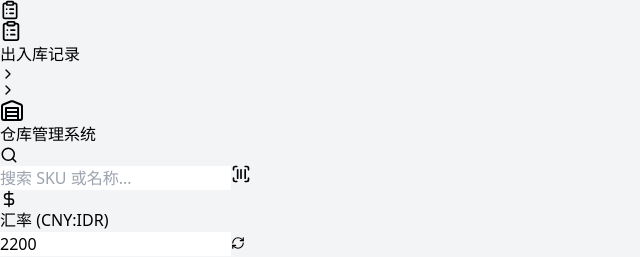
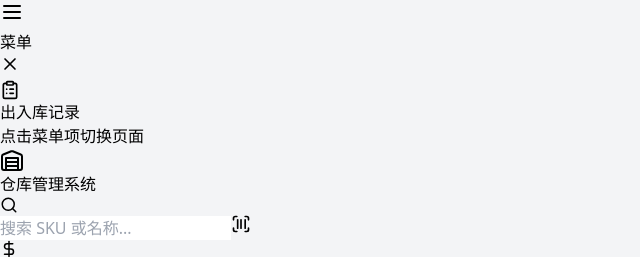
Before and after one commit to mnw01/inventory-app, a React (Vite) app: page / in a window 1280 px wide. Shown: the top 257 px of the page, without its empty margins (0-640 px from the left). Built offline with nearby package versions, Linux system fonts and the light colour scheme; no server answers.

Commit message:
feat: move sidebar to right side with slide-in animation

```diff
--- a/src/App.tsx
+++ b/src/App.tsx
@@ -226,12 +226,12 @@ function App() {
   };
 
   return (
-    <div className="min-h-screen bg-gray-50 flex">
-      {/* Sidebar */}
+    <div className="min-h-screen bg-gray-50">
+      {/* Sidebar - slides in from right */}
       <Sidebar onNavigate={setCurrentPage} currentPage={currentPage} />
 
-      {/* Main Container with left padding for sidebar */}
-      <div className="flex-1 flex flex-col ml-14">
+      {/* Main Container */}
+      <div className="flex flex-col min-h-screen">
         {/* Header / Navbar */}
         <header className="bg-white shadow-sm sticky top-0 z-30">
           <div className="max-w-7xl mx-auto px-4 sm:px-6 lg:px-8 py-4">
--- a/src/components/Sidebar.tsx
+++ b/src/components/Sidebar.tsx
@@ -1,5 +1,5 @@
 import { useState } from 'react';
-import { ClipboardList, ChevronRight } from 'lucide-react';
+import { ClipboardList, X, Menu } from 'lucide-react';
 
 interface SidebarProps {
     onNavigate: (page: 'inventory' | 'records') => void;
@@ -7,8 +7,7 @@ interface SidebarProps {
 }
 
 export function Sidebar({ onNavigate, currentPage }: SidebarProps) {
-    const [isExpanded, setIsExpanded] = useState(false);
-    const [showMenu, setShowMenu] = useState(false);
+    const [isOpen, setIsOpen] = useState(false);
 
     const menuItems = [
         {
@@ -21,88 +20,78 @@ export function Sidebar({ onNavigate, currentPage }: SidebarProps) {
 
     return (
         <>
-            {/* Sidebar */}
+            {/* Toggle Button - Fixed on right side */}
+            <button
+                onClick={() => setIsOpen(true)}
+                className={`fixed right-4 top-4 z-50 bg-indigo-600 text-white p-3 rounded-full shadow-lg hover:bg-indigo-700 transition-all duration-300 hover:scale-105 ${isOpen ? 'opacity-0 pointer-events-none' : 'opacity-100'
+                    }`}
+                title="打开菜单"
+            >
+                <Menu size={24} />
+            </button>
+
+            {/* Overlay */}
+            <div
+                className={`fixed inset-0 bg-black/40 z-40 transition-opacity duration-300 ${isOpen ? 'opacity-100' : 'opacity-0 pointer-events-none'
+                    }`}
+                onClick={() => setIsOpen(false)}
+            />
+
+            {/* Sidebar Panel */}
             <aside
-                className={`fixed left-0 top-0 h-full bg-white shadow-lg z-40 transition-all duration-300 ease-in-out ${isExpanded ? 'w-48' : 'w-14'
+                className={`fixed right-0 top-0 h-full w-72 bg-white shadow-2xl z-50 transition-transform duration-300 ease-in-out ${isOpen ? 'translate-x-0' : 'translate-x-full'
                     }`}
-                onMouseEnter={() => setIsExpanded(true)}
-                onMouseLeave={() => {
-                    setIsExpanded(false);
-                    setShowMenu(false);
-                }}
             >
-                {/* Logo/Brand area */}
-                <div className="h-16 flex items-center justify-center border-b border-gray-100">
-                    <div
-                        className={`bg-indigo-600 p-2 rounded-lg text-white cursor-pointer transition-transform hover:scale-105 ${isExpanded ? '' : ''
-                            }`}
-                        onClick={() => {
-                            onNavigate('inventory');
-                            setShowMenu(false);
-                        }}
+                {/* Header */}
+                <div className="h-16 flex items-center justify-between px-4 border-b border-gray-100 bg-gradient-to-r from-indigo-600 to-indigo-700">
+                    <h2 className="text-lg font-semibold text-white">菜单</h2>
+                    <button
+                        onClick={() => setIsOpen(false)}
+                        className="p-2 rounded-lg text-white/80 hover:text-white hover:bg-white/10 transition-colors"
                     >
-                        <ClipboardList size={20} />
-                    </div>
+                        <X size={20} />
+                    </button>
                 </div>
 
                 {/* Menu Items */}
-                <nav className="mt-4 px-2">
+                <nav className="p-4">
                     {menuItems.map((item) => (
-                        <div key={item.id} className="relative">
                         <button
+                            key={item.id}
                             onClick={() => {
-                                    setShowMenu(!showMenu);
                                 onNavigate(item.page);
+                                setIsOpen(false);
                             }}
-                                className={`w-full flex items-center gap-3 px-2 py-3 rounded-lg transition-all duration-200 group ${currentPage === item.page
-                                    ? 'bg-indigo-50 text-indigo-600'
+                            className={`w-full flex items-center gap-3 px-4 py-3 rounded-xl transition-all duration-200 mb-2 ${currentPage === item.page
+                                    ? 'bg-indigo-50 text-indigo-600 shadow-sm'
                                     : 'text-gray-600 hover:bg-gray-50 hover:text-indigo-600'
                                 }`}
                         >
-                                <item.icon
-                                    size={22}
-                                    className={`flex-shrink-0 ${currentPage === item.page ? 'text-indigo-600' : 'text-gray-500 group-hover:text-indigo-600'
-                                        }`}
-                                />
-                                <span
-                                    className={`font-medium whitespace-nowrap overflow-hidden transition-all duration-300 ${isExpanded ? 'opacity-100 w-auto' : 'opacity-0 w-0'
+                            <div
+                                className={`p-2 rounded-lg ${currentPage === item.page
+                                        ? 'bg-indigo-100'
+                                        : 'bg-gray-100 group-hover:bg-indigo-100'
                                     }`}
                             >
-                                    {item.label}
-                                </span>
-                                {isExpanded && (
-                                    <ChevronRight
-                                        size={16}
-                                        className={`ml-auto transition-transform duration-200 ${showMenu ? 'rotate-90' : ''
-                                            }`}
+                                <item.icon
+                                    size={20}
+                                    className={
+                                        currentPage === item.page ? 'text-indigo-600' : 'text-gray-500'
+                                    }
                                 />
-                                )}
+                            </div>
+                            <span className="font-medium">{item.label}</span>
                         </button>
-                        </div>
                     ))}
                 </nav>
 
-                {/* Expand/Collapse indicator */}
-                <div className="absolute bottom-4 left-0 right-0 flex justify-center">
-                    <div
-                        className={`p-1 rounded-full bg-gray-100 text-gray-400 transition-transform duration-300 ${isExpanded ? 'rotate-180' : ''
-                            }`}
-                    >
-                        <ChevronRight size={16} />
-                    </div>
+                {/* Footer hint */}
+                <div className="absolute bottom-0 left-0 right-0 p-4 border-t border-gray-100">
+                    <p className="text-xs text-gray-400 text-center">
+                        点击菜单项切换页面
+                    </p>
                 </div>
             </aside>
-
-            {/* Overlay when expanded on mobile */}
-            {isExpanded && (
-                <div
-                    className="fixed inset-0 bg-black/20 z-30 md:hidden"
-                    onClick={() => {
-                        setIsExpanded(false);
-                        setShowMenu(false);
-                    }}
-                />
-            )}
         </>
     );
 }
```
Lines whose indentation alone changed are shown as unchanged.
